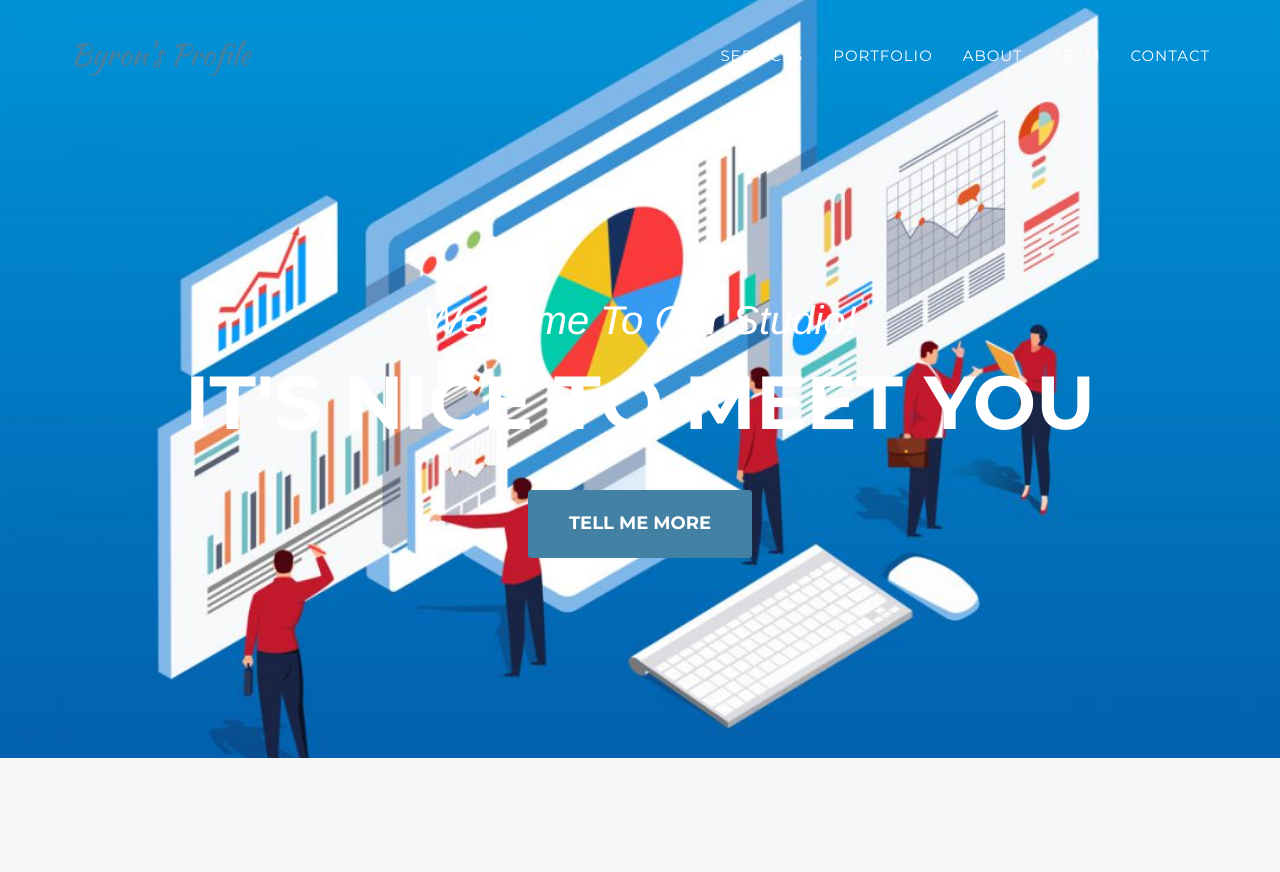
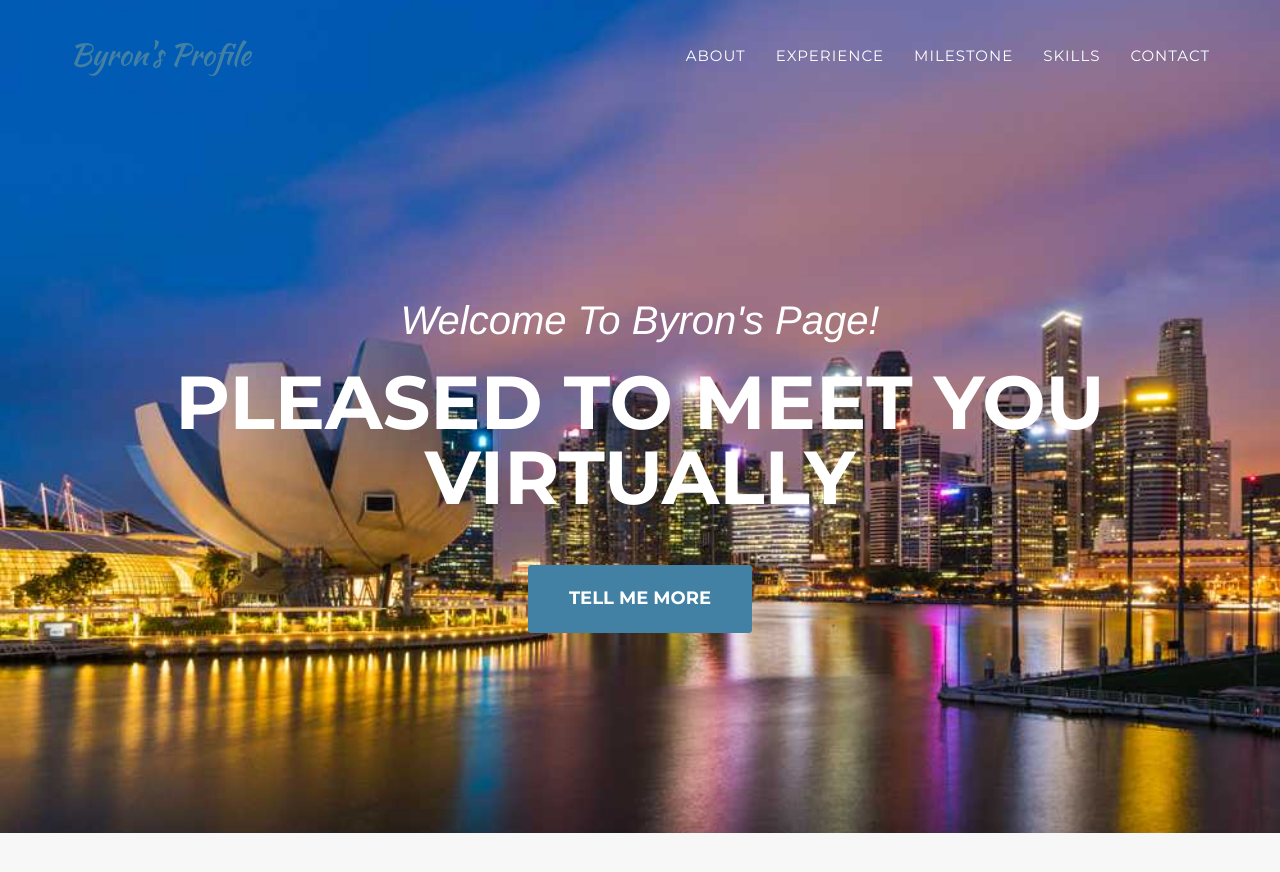
Before and after one commit to yingjiebyron/byron.GitHub.io, a Jekyll site: the page built from index.html, in a window 1280 px wide and 900 px high. Shown: the top 872 px of the window. Built offline with Jekyll 4.4.1, drawn with Linux system fonts in a browser that asks for light colours; some web fonts are replaced.

Commit message:
edit tabs

```diff
--- a/_includes/experience.html
+++ b/_includes/experience.html
@@ -1,9 +1,9 @@
 <!-- Portfolio Grid Section -->
-    <section id="portfolio" class="bg-light-gray">
+    <section id="experience" class="bg-light-gray">
         <div class="container">
             <div class="row">
                 <div class="col-lg-12 text-center">
-                    <h2 class="section-heading">Portfolio</h2>
+                    <h2 class="section-heading">Experience</h2>
                     <h3 class="section-subheading text-muted">Lorem ipsum dolor sit amet consectetur.</h3>
                 </div>
             </div>
--- a/_includes/header.html
+++ b/_includes/header.html
@@ -19,16 +19,16 @@
                         <a href="#page-top"></a>
                     </li>
                     <li>
-                        <a class="page-scroll" href="#services">Services</a>
+                        <a class="page-scroll" href="#self">About</a>
                     </li>
                     <li>
-                        <a class="page-scroll" href="#portfolio">Portfolio</a>
+                        <a class="page-scroll" href="#portfolio">Experience</a>
                     </li>
                     <li>
-                        <a class="page-scroll" href="#about">About</a>
+                        <a class="page-scroll" href="#milestone">Milestone</a>
                     </li>
                     <li>
-                        <a class="page-scroll" href="#team">Team</a>
+                        <a class="page-scroll" href="#skills">Skills</a>
                     </li>
                     <li>
                         <a class="page-scroll" href="#contact">Contact</a>
@@ -44,8 +44,8 @@
     <header>
         <div class="container">
             <div class="intro-text">
-                <div class="intro-lead-in">Welcome To Our Studio!</div>
-                <div class="intro-heading">It's Nice To Meet You</div>
+                <div class="intro-lead-in">Welcome To Byron's Page!</div>
+                <div class="intro-heading">Pleased To Meet You Virtually</div>
                 <a href="#services" class="page-scroll btn btn-xl">Tell Me More</a>
             </div>
         </div>
--- a/_includes/skills.html
+++ b/_includes/skills.html
@@ -1,5 +1,5 @@
 <!-- Clients Aside -->
-    <aside class="clients">
+    <aside class="skills">
         <div class="container">
             <div class="row">
                 <div class="col-md-3 col-sm-6">
```
Also changed, not shown: img/header-bg.jpg, img/team/1.jpg, img/team/2.jpg (added), img/team/4.jpg (renamed from img/team/WeChat Image_20200822172226.jpg).
